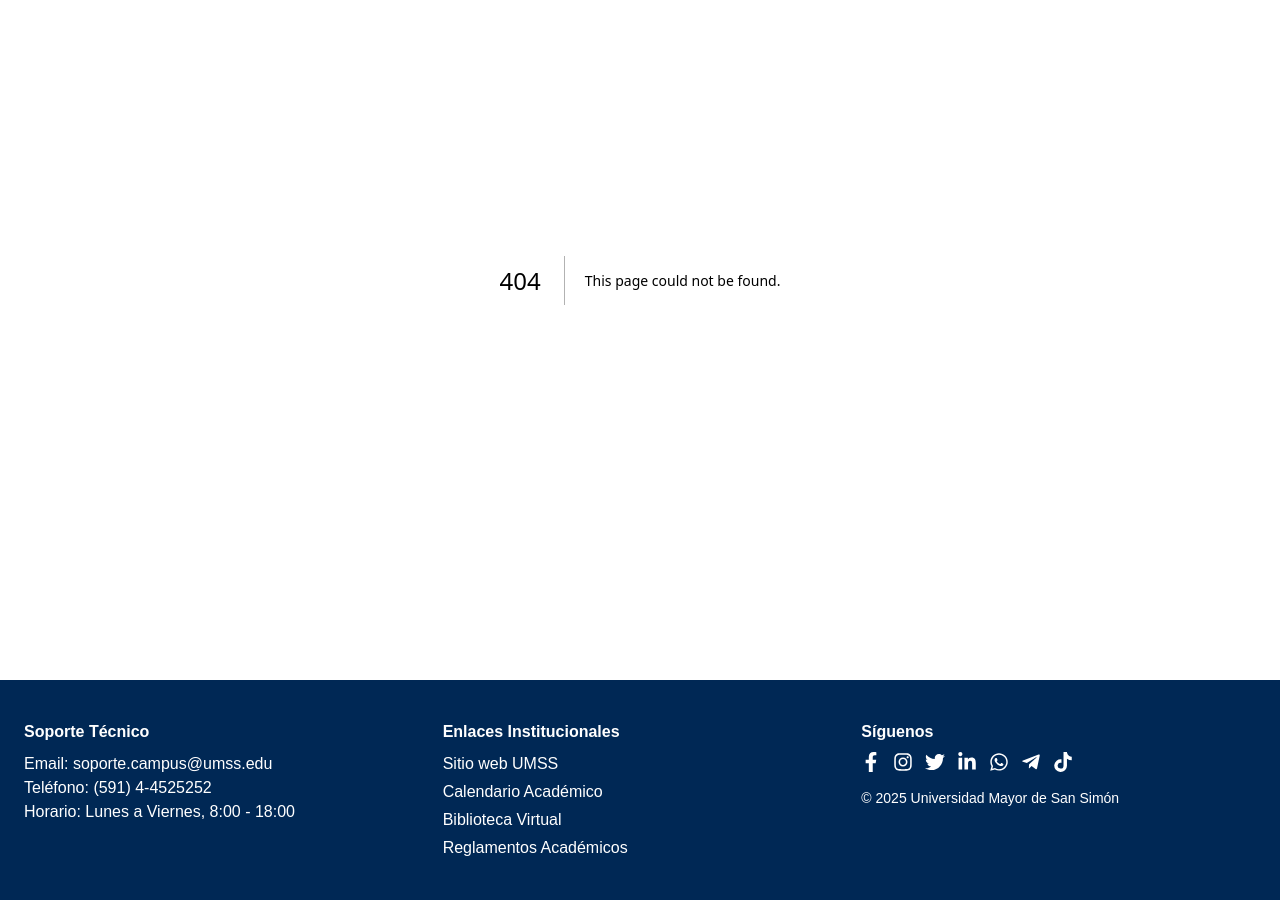
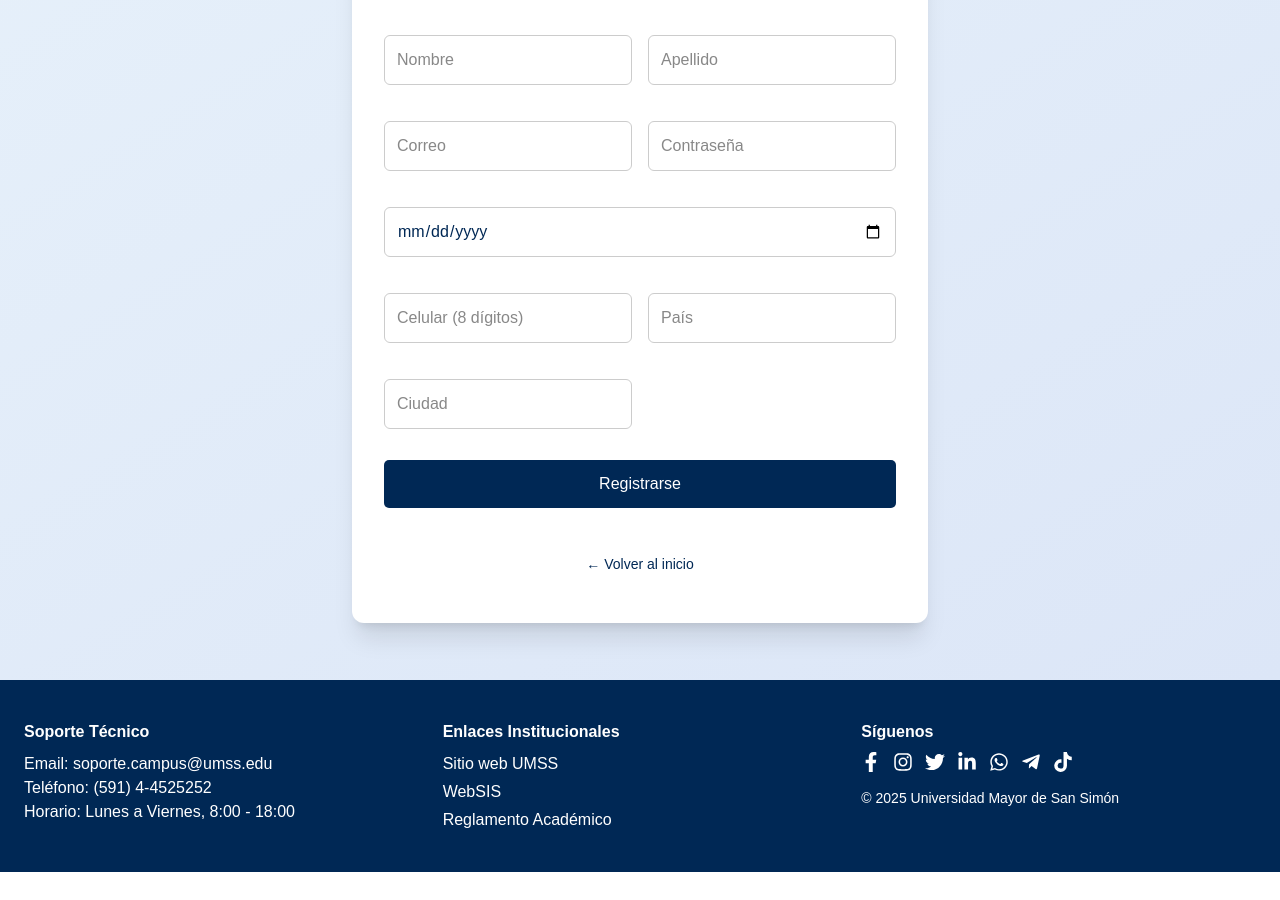
Before and after one commit to kruv15/Front-Login, a Next.js app: page /registro in a window 1280 px wide. Before the commit this address had no page. Shown: the part 210-1110 px from the top of the page. After the commit the page ends 1082 px from the top, so only its background shows below. Built offline with nearby package versions, Linux system fonts and the light colour scheme.

Commit message:
Opcion de registro implementada

```diff
--- a/src/app/components/Footer.tsx
+++ b/src/app/components/Footer.tsx
@@ -22,23 +22,33 @@ export default function Footer() {
         <h4 className="font-bold mb-2">Enlaces Institucionales</h4>
         <ul className="space-y-1">
           <li>
-            <a href="#" className="hover:underline">
+            <a
+              href="https://www.umss.edu.bo"
+              target="_blank"
+              rel="noopener noreferrer"
+              className="hover:underline"
+            >
               Sitio web UMSS
             </a>
           </li>
           <li>
-            <a href="#" className="hover:underline">
-              Calendario Académico
+            <a
+              href="https://websis.umss.edu.bo/"
+              target="_blank"
+              rel="noopener noreferrer"
+              className="hover:underline"
+            >
+              WebSIS
             </a>
           </li>
           <li>
-            <a href="#" className="hover:underline">
-              Biblioteca Virtual
-            </a>
-          </li>
-          <li>
-            <a href="#" className="hover:underline">
-              Reglamentos Académicos
+            <a
+              href="http://plataforma.dpa.umss.edu.bo/documentos/Estatuto_Organico_UMSS.PDF"
+              target="_blank"
+              rel="noopener noreferrer"
+              className="hover:underline"
+            >
+              Reglamento Académico
             </a>
           </li>
         </ul>
@@ -47,13 +57,39 @@ export default function Footer() {
       <div>
         <h4 className="font-bold mb-2">Síguenos</h4>
         <div className="flex gap-3 text-xl mt-2">
-          <FaFacebookF className="cursor-pointer hover:text-[#1877F2] active:text-[#145db2]" />
-          <FaInstagram className="cursor-pointer hover:text-[#C13584] active:text-[#a02b6d]" />
-          <FaTwitter className="cursor-pointer hover:text-black active:text-gray-800" />
-          <FaLinkedinIn className="cursor-pointer hover:text-[#0077b5] active:text-[#005c8d]" />
-          <FaWhatsapp className="cursor-pointer hover:text-[#25D366] active:text-[#1da851]" />
-          <FaTelegramPlane className="cursor-pointer hover:text-[#0088cc] active:text-[#006699]" />
-          <FaTiktok className="cursor-pointer hover:text-black active:text-gray-800" />
+          <a
+            href="https://www.facebook.com/umssboloficial"
+            target="_blank"
+            rel="noopener noreferrer"
+          >
+            <FaFacebookF className="cursor-pointer hover:text-[#1877F2]" />
+          </a>
+          <a
+            href="https://www.instagram.com/umss_oficial/"
+            target="_blank"
+            rel="noopener noreferrer"
+          >
+            <FaInstagram className="cursor-pointer hover:text-[#C13584]" />
+          </a>
+          <a href="https://twitter.com/UMSS_Bolivia" target="_blank" rel="noopener noreferrer">
+            <FaTwitter className="cursor-pointer hover:text-black" />
+          </a>
+          <a
+            href="https://www.linkedin.com/school/universidad-mayor-de-san-simon/"
+            target="_blank"
+            rel="noopener noreferrer"
+          >
+            <FaLinkedinIn className="cursor-pointer hover:text-[#0077b5]" />
+          </a>
+          <a href="https://wa.me/59144444444" target="_blank" rel="noopener noreferrer">
+            <FaWhatsapp className="cursor-pointer hover:text-[#25D366]" />
+          </a>
+          <a href="https://t.me/umss_bot" target="_blank" rel="noopener noreferrer">
+            <FaTelegramPlane className="cursor-pointer hover:text-[#0088cc]" />
+          </a>
+          <a href="https://www.tiktok.com/@umssoficial" target="_blank" rel="noopener noreferrer">
+            <FaTiktok className="cursor-pointer hover:text-black" />
+          </a>
         </div>
         <p className="mt-4 text-sm">© 2025 Universidad Mayor de San Simón</p>
       </div>
--- a/src/app/components/Header.tsx
+++ b/src/app/components/Header.tsx
@@ -3,27 +3,25 @@
 import { useState, useEffect } from 'react'
 import Link from 'next/link'
 import LoginModal from './LoginModal'
-import { useUserContext } from '../contexts/UserContext' // Importamos el contexto de usuario
+import { useUserContext } from '../contexts/UserContext'
 import { FaUserCircle } from 'react-icons/fa'
 import { useRouter } from 'next/navigation'
 
 export default function Header() {
-  const { user, setUser } = useUserContext() // Accedemos al contexto de usuario
+  const { user, setUser } = useUserContext()
   const [isModalVisible, setModalVisible] = useState(false)
-  const router = useRouter() // Usamos el router para redirigir al login si cierra sesión
+  const router = useRouter()
 
   const toggleModal = () => setModalVisible(!isModalVisible)
 
   const handleLogout = () => {
-    setUser(null) // Limpiamos el contexto del usuario
-    sessionStorage.removeItem('user') // Limpiamos el sessionStorage
-    router.push('/') // Redirigimos al login
+    setUser(null)
+    sessionStorage.removeItem('user')
+    router.push('/')
   }
 
-  // Actualizar el nombre de usuario y rol del contexto cuando se loguea
   useEffect(() => {
     if (user) {
-      // Se actualiza si hay cambios en el contexto
       setUser(user)
     }
   }, [user, setUser])
@@ -35,6 +33,7 @@ export default function Header() {
           <img src="/logo-umss.png" alt="Logo UMSS" className="w-10 h-10" />
           <div className="text-xl font-semibold text-[#002855]">Campus Virtual UMSS</div>
         </div>
+
         <nav className="flex gap-6 items-center">
           <Link href="/" className="text-[#002855] hover:underline">
             Inicio
@@ -43,30 +42,33 @@ export default function Header() {
             Sobre la plataforma
           </Link>
 
-          {/* Verifica si el usuario está autenticado */}
           {user ? (
             <div className="flex items-center gap-4">
               <FaUserCircle className="text-[#002855]" size={30} />
-              <span className="text-[#002855]">{user.username}</span>
-              {/* Muestra el rol del usuario */}
-              <span className="text-[#002855] text-sm">{user.role}</span>
-              {/* Botón de cerrar sesión */}
+              <span className="text-[#002855] text-sm capitalize">{user.role}</span>
               <button onClick={handleLogout} className="bg-red-500 text-white px-4 py-2 rounded-md">
                 Cerrar sesión
               </button>
             </div>
           ) : (
+            <div className="flex gap-4">
               <button
                 className="bg-[#002855] text-white px-4 py-2 rounded-md hover:bg-[#001f40] transition"
                 onClick={toggleModal}
               >
                 Iniciar sesión
               </button>
+              <Link
+                href="/registro"
+                className="border border-[#002855] text-[#002855] px-4 py-2 rounded-md hover:bg-[#002855] hover:text-white transition"
+              >
+                Registrarse
+              </Link>
+            </div>
           )}
         </nav>
       </header>
 
-      {/* Aquí agregamos la visibilidad del modal */}
       {isModalVisible && <LoginModal closeModal={toggleModal} />}
     </>
   )
--- a/src/app/globals.css
+++ b/src/app/globals.css
@@ -1,14 +1,16 @@
 @import 'tailwindcss';
 
+/* === Variables de color UMSS === */
 :root {
   --background: #ffffff;
   --foreground: #171717;
   --primary-color: #002855; /* Azul UMSS */
   --secondary-color: #9b1c2f; /* Rojo UMSS */
-  --tertiary-color: #b0b0b0; /* Gris Claro UMSS */
-  --button-hover-color: #d3d3d3; /* Gris suave para hover */
+  --tertiary-color: #b0b0b0; /* Gris Claro */
+  --button-hover-color: #d3d3d3; /* Gris suave */
 }
 
+/* === Modo oscuro (opcional) === */
 @media (prefers-color-scheme: dark) {
   :root {
     --background: #0a0a0a;
@@ -22,7 +24,7 @@ body {
   font-family: Arial, Helvetica, sans-serif;
 }
 
-/* Fondo general del modal con efecto blur */
+/* === MODAL: Fondo borroso === */
 .modal-container {
   position: fixed;
   top: 0;
@@ -38,7 +40,7 @@ body {
   z-index: 50;
 }
 
-/* Estilo base del modal */
+/* === MODAL: Contenido base === */
 .modal-content {
   background-color: white;
   padding: 40px;
@@ -48,7 +50,7 @@ body {
   box-shadow: 0 4px 6px rgba(0, 0, 0, 0.1);
 }
 
-/* Degradados según el rol */
+/* === MODAL: Degradados por rol === */
 .modal-content.estudiante {
   background: linear-gradient(to right, #9b1c2f, #002855);
 }
@@ -59,7 +61,7 @@ body {
   background: linear-gradient(to right, #b0b0b0, #9b1c2f);
 }
 
-/* === Estilo de botones de rol === */
+/* === Botones de rol (dentro del modal) === */
 .role-button {
   width: 32%;
   padding: 12px;
@@ -91,7 +93,6 @@ body {
   border-color: white;
 }
 
-/* Iconos */
 .role-button svg {
   margin-bottom: 8px;
   width: 24px;
@@ -103,7 +104,7 @@ body {
   color: var(--secondary-color);
 }
 
-/* Inputs */
+/* === INPUT: para login modal (fondo transparente) === */
 .input-field {
   width: 100%;
   padding: 12px;
@@ -119,19 +120,41 @@ body {
   color: #f2f2f2;
 }
 
-/* Botones normales */
+/* === INPUT: para formularios normales (ej. registro) === */
+.input-plain {
+  width: 100%;
+  padding: 12px;
+  margin: 10px 0;
+  border-radius: 6px;
+  border: 1px solid #ccc;
+  background-color: white;
+  color: var(--primary-color);
+  outline: none;
+  transition: border-color 0.2s ease;
+}
+
+.input-plain:focus {
+  border-color: var(--secondary-color);
+}
+
+.input-plain::placeholder {
+  color: #888;
+}
+
+/* === Botones genéricos === */
 button {
   padding: 12px;
   margin: 5px 0;
   border-radius: 5px;
   cursor: pointer;
+  transition: background-color 0.2s;
 }
 
 button:hover {
   background-color: var(--button-hover-color);
 }
 
-/* Enlace inferior personalizado como botón */
+/* === Enlace de recuperar contraseña (modal login) === */
 a.forgot-password {
   display: inline-block;
   margin-top: 12px;
--- /dev/null
+++ b/src/app/registro/page.tsx
@@ -0,0 +1,156 @@
+'use client'
+
+import { useState } from 'react'
+import { useRouter } from 'next/navigation'
+
+export default function RegistroPage() {
+  const router = useRouter()
+
+  const [formData, setFormData] = useState({
+    nombre: '',
+    apellido: '',
+    correo: '',
+    contrasenia: '',
+    fechaNacimiento: '',
+    celular: '',
+    pais: '',
+    ciudad: '',
+  })
+
+  const [error, setError] = useState<string | null>(null)
+
+  const handleChange = (e: React.ChangeEvent<HTMLInputElement>) => {
+    setFormData({ ...formData, [e.target.name]: e.target.value })
+  }
+
+  const validateForm = () => {
+    const { nombre, apellido, correo, contrasenia, fechaNacimiento, celular, pais, ciudad } =
+      formData
+
+    if (
+      !nombre ||
+      !apellido ||
+      !correo ||
+      !contrasenia ||
+      !fechaNacimiento ||
+      !celular ||
+      !pais ||
+      !ciudad
+    ) {
+      setError('Todos los campos son obligatorios')
+      return false
+    }
+
+    if (!/^\S+@\S+\.\S+$/.test(correo)) {
+      setError('Correo inválido')
+      return false
+    }
+
+    if (contrasenia.length < 8) {
+      setError('La contraseña debe tener al menos 8 caracteres')
+      return false
+    }
+
+    if (!/^\d{8}$/.test(celular)) {
+      setError('El número de celular debe tener 8 dígitos')
+      return false
+    }
+
+    setError(null)
+    return true
+  }
+
+  const handleSubmit = (e: React.FormEvent) => {
+    e.preventDefault()
+    if (!validateForm()) return
+
+    alert('¡Registro exitoso!')
+    router.push('/')
+  }
+
+  return (
+    <main className="min-h-screen bg-gradient-to-br from-[#e6f0fa] to-[#dce6f7] flex items-center justify-center p-4">
+      <div className="max-w-xl w-full bg-white p-8 rounded-xl shadow-xl">
+        <h2 className="text-2xl font-bold mb-6 text-center text-[#002855]">
+          Registro de Estudiante
+        </h2>
+
+        <form onSubmit={handleSubmit} className="grid grid-cols-1 md:grid-cols-2 gap-4">
+          <input
+            type="text"
+            name="nombre"
+            placeholder="Nombre"
+            className="input-plain"
+            onChange={handleChange}
+          />
+          <input
+            type="text"
+            name="apellido"
+            placeholder="Apellido"
+            className="input-plain"
+            onChange={handleChange}
+          />
+          <input
+            type="email"
+            name="correo"
+            placeholder="Correo"
+            className="input-plain"
+            onChange={handleChange}
+          />
+          <input
+            type="password"
+            name="contrasenia"
+            placeholder="Contraseña"
+            className="input-plain"
+            onChange={handleChange}
+          />
+          <input
+            type="date"
+            name="fechaNacimiento"
+            className="input-plain col-span-1 md:col-span-2"
+            onChange={handleChange}
+          />
+          <input
+            type="text"
+            name="celular"
+            placeholder="Celular (8 dígitos)"
+            className="input-plain"
+            onChange={handleChange}
+          />
+          <input
+            type="text"
+            name="pais"
+            placeholder="País"
+            className="input-plain"
+            onChange={handleChange}
+          />
+          <input
+            type="text"
+            name="ciudad"
+            placeholder="Ciudad"
+            className="input-plain"
+            onChange={handleChange}
+          />
+
+          {error && <p className="text-red-600 text-sm col-span-2">{error}</p>}
+
+          <button
+            type="submit"
+            className="bg-[#002855] text-white px-4 py-2 rounded-md w-full col-span-2 hover:bg-[#001f40]"
+          >
+            Registrarse
+          </button>
+        </form>
+
+        <div className="mt-6 text-center">
+          <button
+            onClick={() => router.push('/')}
+            className="text-sm text-[#002855] hover:underline hover:text-[#001f40]"
+          >
+            ← Volver al inicio
+          </button>
+        </div>
+      </div>
+    </main>
+  )
+}
```
Lines whose indentation alone changed are shown as unchanged.
